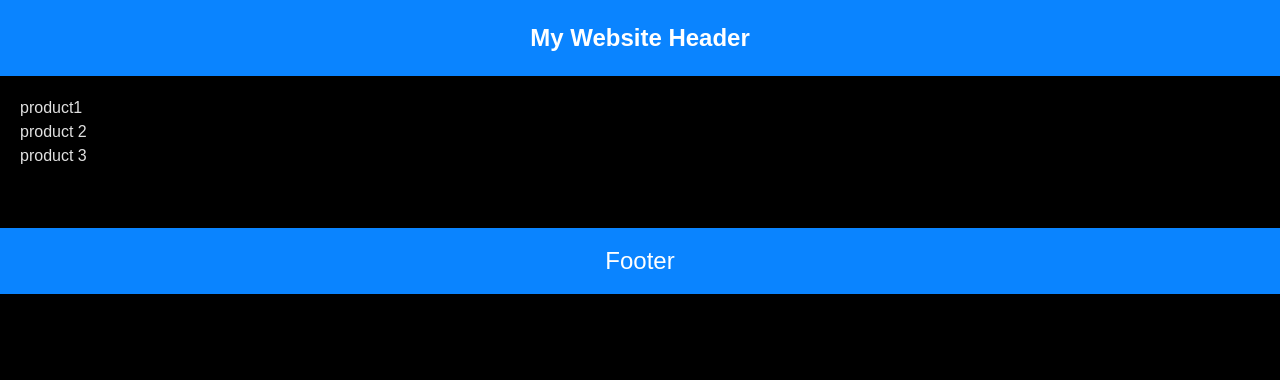
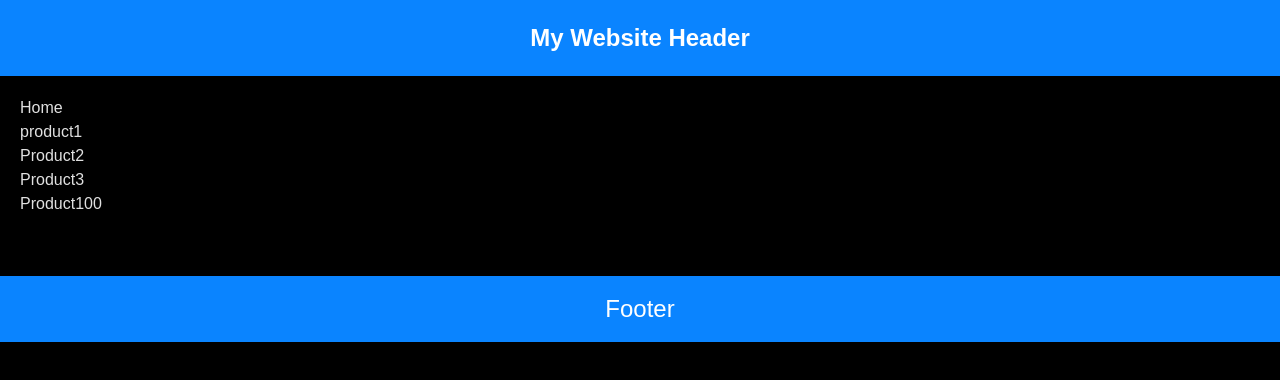
Before and after one commit to harish8930/nextjsapp, a Next.js app: page /products in a window 1280 px wide. Shown: the top 380 px of the page. Built offline with nearby package versions, Linux system fonts and the light colour scheme.

Commit message:
link component active links params & searchparams navigating programatically

```diff
--- /dev/null
+++ b/src/app/(auth)/layout.tsx
@@ -0,0 +1,45 @@
+"use client";
+import React from "react";
+import Link from "next/link";
+import { usePathname } from "next/navigation";
+
+const navLink = [
+  {
+    name: "Register",
+    href: "/register",
+  },
+  {
+    name: "Login",
+    href: "/login",
+  },
+  {
+    name: "Forgot Password",
+    href: "/forgot-password",
+  },
+];
+const AuthLayout = ({ children }: { children: React.ReactNode }) => {
+  const pathname = usePathname();
+  console.log(pathname, "HELLO");
+  return (
+    <div>
+      {navLink.map((link) => {
+        const isActive =
+          pathname === link.href ||
+          (pathname.startsWith(link.href) && link.href === "/");
+        return (
+          <h1 key={link.name}>
+            <Link
+              href={`${link.href}`}
+              className={isActive ? "font-bold mr-4" : "text-blue-500 mr-4"}
+            >
+              {link.name}
+            </Link>
+          </h1>
+        );
+      })}
+      {children}
+    </div>
+  );
+};
+
+export default AuthLayout;
--- /dev/null
+++ b/src/app/articles/[articleid]/page.tsx
@@ -0,0 +1,27 @@
+"use client";
+import React from "react";
+import Link from "next/link";
+import { use } from "react";
+
+const NewsArticle = ({
+  params,
+  searchParams,
+}: {
+  params: Promise<{ articleid: string }>;
+  searchParams: Promise<{ lang?: "en" | "hi" }>;
+}) => {
+  const { articleid } = use(params);
+  const { lang = "en" } = use(searchParams);
+  return (
+    <div>
+      <h1>News Article {articleid}</h1>
+      <p>Reading in {lang}</p>
+      <div>
+        <Link href={`/articles/${articleid}?lang=en`}>English</Link>
+        <Link href={`/articles/${articleid}?lang=hi`}>Hindi</Link>
+      </div>
+    </div>
+  );
+};
+
+export default NewsArticle;
--- /dev/null
+++ b/src/app/order-product/page.tsx
@@ -0,0 +1,24 @@
+"use client";
+import React from "react";
+import { useRouter } from "next/navigation";
+
+const OrderProduct = () => {
+  const router = useRouter();
+  const handleClick = () => {
+    console.log("your Order is placed");
+    router.push("/");
+  };
+  return (
+    <>
+      <h1>Order Product</h1>
+      <button
+        className="bg-sky-500 p-5 rounded-2xl cursor-pointer"
+        onClick={handleClick}
+      >
+        Place order
+      </button>
+    </>
+  );
+};
+
+export default OrderProduct;
--- a/src/app/page.tsx
+++ b/src/app/page.tsx
@@ -1,7 +1,13 @@
+import Link from "next/link";
+
 export default function Home() {
   return (
     <div>
       <h1>Hello World !</h1>
+      <Link href="/blog">Blog</Link>
+      <Link href="/products">Products</Link>
+      <Link href="/articles/breaking-news-123?lang=en">Read In English</Link>
+      <Link href="/articles/breaking-news-123?lang=hi">Read in Hindi</Link>
     </div>
   );
 }
--- a/src/app/products/page.tsx
+++ b/src/app/products/page.tsx
@@ -1,11 +1,25 @@
 import React from "react";
+import Link from "next/link";
 
 const products = () => {
+  const id = 100;
   return (
     <div>
-      <h1>product1 </h1>
-      <h1>product 2</h1>
-      <h1>product 3</h1>
+      <Link href="/">Home</Link>
+      <h1>
+        <Link href="/products/1">product1</Link>
+      </h1>
+      <h1>
+        <Link href="/products/2">Product2</Link>
+      </h1>
+      <h1>
+        <Link href="/products/3" replace>
+          Product3
+        </Link>
+      </h1>
+      <h1>
+        <Link href={`/products/${id}`}>Product{id}</Link>
+      </h1>
     </div>
   );
 };
```
